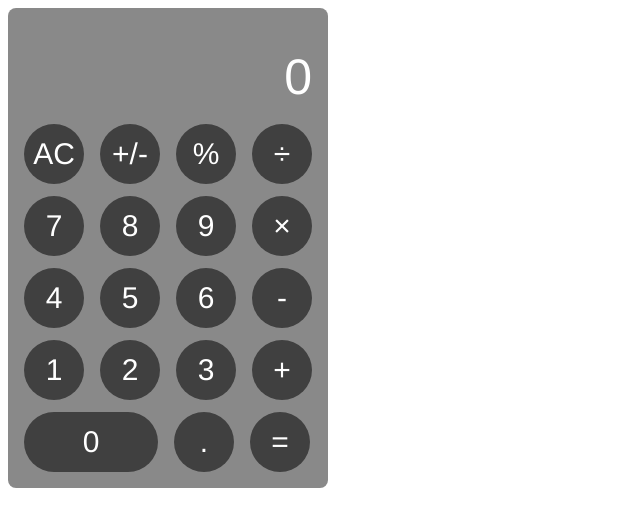
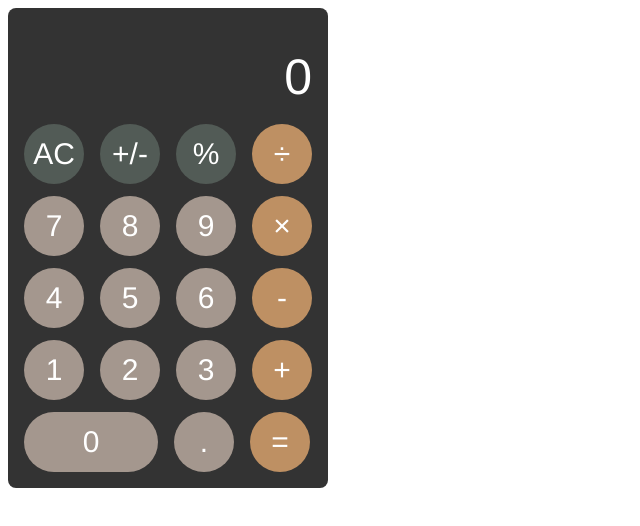
Before and after one commit to Rachyanh/Calculator, a plain HTML site: page index.html in a window 1280 px wide. Shown: the whole page, without its empty margins (0-640 px from the left). Drawn offline with Linux system fonts and the light colour scheme.

Commit message:
Changed colours for buttons and background

```diff
--- a/index.html
+++ b/index.html
@@ -13,9 +13,9 @@
       </div>
 
       <div class='keys'>
-        <button id='ac' class='button nbr' onclick='ac()'>AC</button>
-        <button class='button nbr' onclick='neg()'>+/-</button>
-        <button class='button nbr' onclick='percent()'>%</button>
+        <button id='ac' class='top' onclick='ac()'>AC</button>
+        <button class='top' onclick='neg()'>+/-</button>
+        <button class='top' onclick='percent()'>%</button>
         <button class='op' onclick='divide()'>&divide;</button>
         <br>
         <button id='7' class='nbr' onclick='nbr(7)'>7</button>
--- a/style.css
+++ b/style.css
@@ -7,7 +7,7 @@
   position: absolute;
   width: 320px;
   height: 480px;
-  background: rgba(75,75,75,.65);
+  background: #333333;
   padding: 10px;
   border-radius: 8px;
   box-sizing: border-box;
@@ -39,7 +39,7 @@
 
 button {
   border: 0;
-  background: #404040;
+  background: #A4978E;
   width: 60px;
   height: 60px;
   transition: 100ms all ease;
@@ -61,7 +61,14 @@ button:focus {
   outline: 0;
 }
 
+.top {
+  background: #525B56;
+}
+
+.op {
+  background: #BE9063;
+}
 .op:focus {
   outline: 0;
-  opacity: 0.6;
+  background: #e4913f;
 }
```
